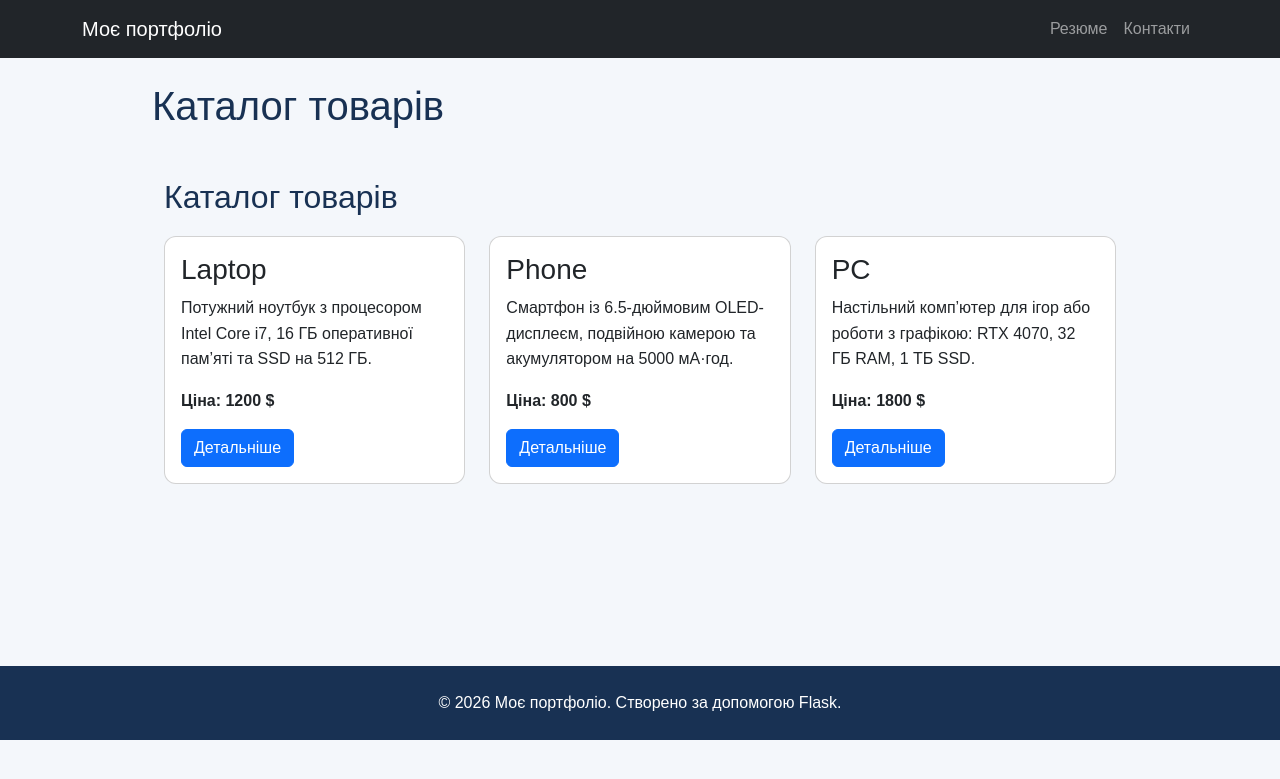
After one commit to oleksandrzhurakivskyi24-hub/flask-app-lab, a Flask app: page /products/ in a window 1280 px wide. The commit adds this page. Shown: the top 779 px of the page. Run offline with Flask 3, Linux system fonts and the light colour scheme.

Commit message:
Add products Blueprint and product pages

```diff
--- a/app/__init__.py
+++ b/app/__init__.py
@@ -4,5 +4,7 @@ app = Flask(__name__)
 
 from app import views
 from app.users import user_bp
+from app.products import products_bp
 
 app.register_blueprint(user_bp)
+app.register_blueprint(products_bp)
--- /dev/null
+++ b/app/products/templates/products/products.html
@@ -0,0 +1,37 @@
+{% extends "base.html" %}
+
+{% block content %}
+<div class="container py-4">
+    <h2>Каталог товарів</h2>
+
+    <div class="row g-4">
+        {% for product in products %}
+        <div class="col-md-4">
+            <article class="card h-100">
+                <div class="card-body">
+                    <h3 class="card-title">{{ product.name }}</h3>
+
+                    <p class="card-text">
+                        {{ product.content }}
+                    </p>
+
+                    <p>
+                        <strong>Ціна: {{ product.price }} $</strong>
+                    </p>
+
+                    <a
+                        class="btn btn-primary"
+                        href="{{ url_for(
+                            'products.product_detail',
+                            product_id=product.id
+                        ) }}"
+                    >
+                        Детальніше
+                    </a>
+                </div>
+            </article>
+        </div>
+        {% endfor %}
+    </div>
+</div>
+{% endblock %}
--- /dev/null
+++ b/app/products/views.py
@@ -0,0 +1,59 @@
+from flask import render_template, abort
+from app.products import products_bp
+
+
+products = [
+    {
+        "id": 1,
+        "name": "Laptop",
+        "price": 1200,
+        "content": (
+            "Потужний ноутбук з процесором Intel Core i7, "
+            "16 ГБ оперативної пам’яті та SSD на 512 ГБ."
+        ),
+    },
+    {
+        "id": 2,
+        "name": "Phone",
+        "price": 800,
+        "content": (
+            "Смартфон із 6.5-дюймовим OLED-дисплеєм, "
+            "подвійною камерою та акумулятором на 5000 мА·год."
+        ),
+    },
+    {
+        "id": 3,
+        "name": "PC",
+        "price": 1800,
+        "content": (
+            "Настільний комп’ютер для ігор або роботи з графікою: "
+            "RTX 4070, 32 ГБ RAM, 1 ТБ SSD."
+        ),
+    },
+]
+
+
+@products_bp.route("/")
+def product_list():
+    return render_template(
+        "products/products.html",
+        products=products,
+        title="Каталог товарів",
+    )
+
+
+@products_bp.route("/<int:product_id>")
+def product_detail(product_id):
+    product = next(
+        (item for item in products if item["id"] == product_id),
+        None,
+    )
+
+    if product is None:
+        abort(404)
+
+    return render_template(
+        "products/detail_product.html",
+        product=product,
+        title=product["name"],
+    )
--- a/app/users/templates/users/hi.html
+++ b/app/users/templates/users/hi.html
@@ -19,6 +19,11 @@
                    href="{{ url_for('users.admin') }}">
                     Адміністратор
                 </a>
+
+                <a class="list-group-item list-group-item-action"
+                   href="{{ url_for('products.product_list') }}">
+                    Товари
+                </a>
             </nav>
         </aside>
 
```
Also changed, not shown: app/products/__init__.py (added, +10 -0 lines), app/products/templates/products/detail_product.html (added, +28 -0 lines).
